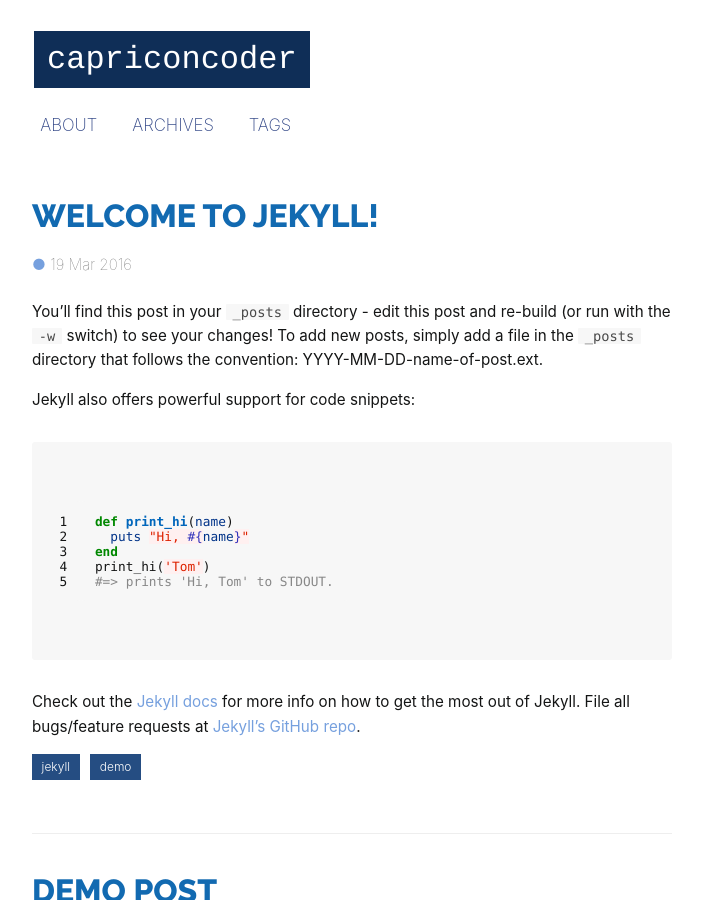
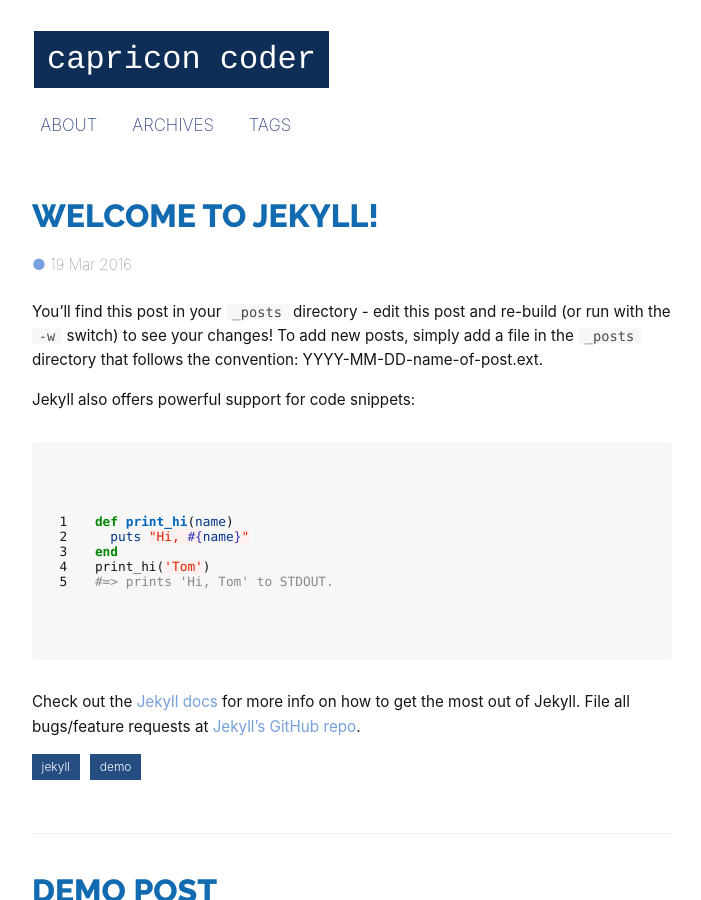
Before and after one commit to capriconcoder/capriconcoder.github.io, a Jekyll site: the page built from index.html, in a window 1280 px wide and 900 px high. Shown: the whole window, without its empty margins (288-989 px from the left). Built offline with Jekyll 4.4.1, drawn with Linux system fonts in a browser that asks for light colours; some web fonts are replaced; the list of posts is cut into pages by our own code.

Commit message:
Minor chnages

```diff
--- a/_config.yml
+++ b/_config.yml
@@ -1,5 +1,5 @@
 # Jekyll Defaults
-title: CapriconCoder
+title: Capricon Coder
 description: A small and simple site out Jekyll.
 baseurl: "" # the subpath of your site, e.g. /blog
 
```
